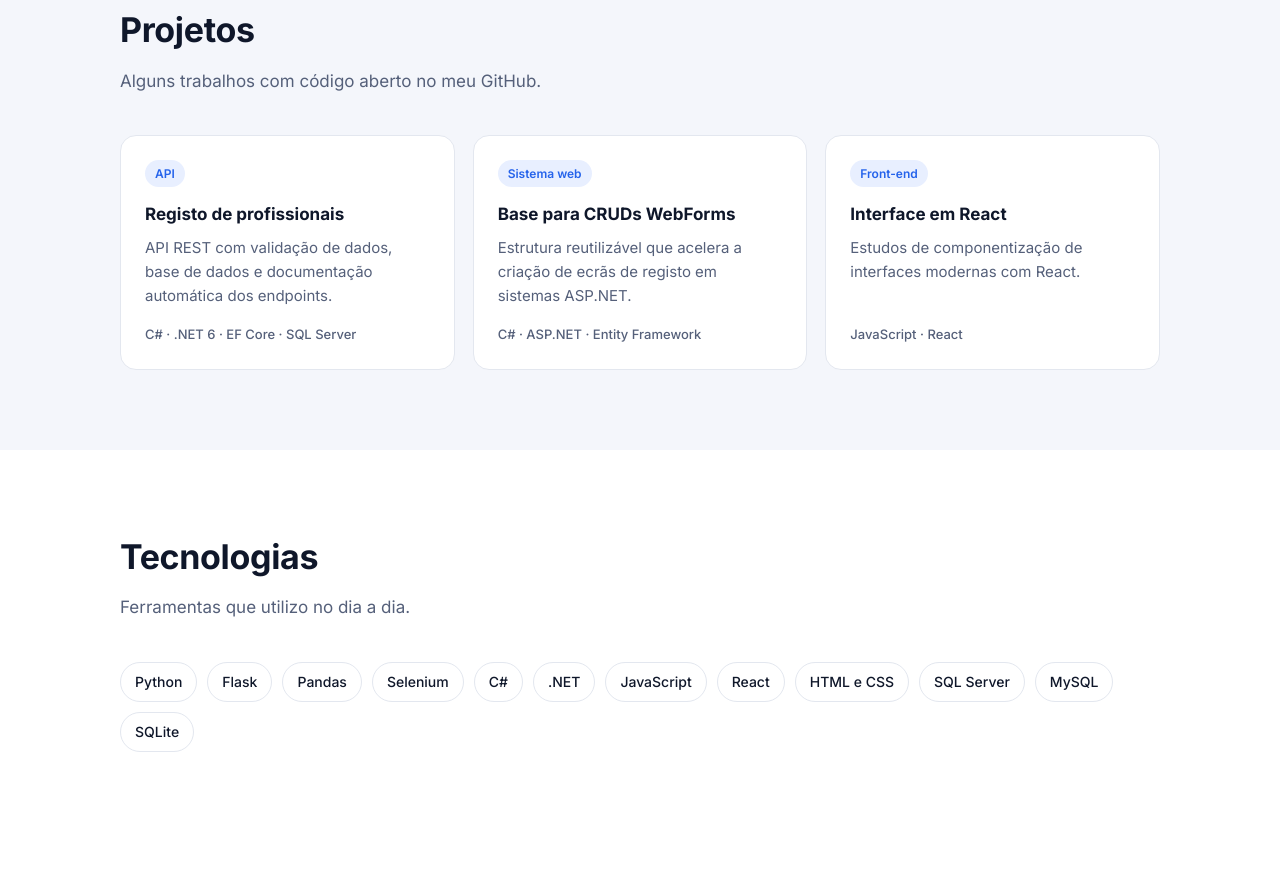
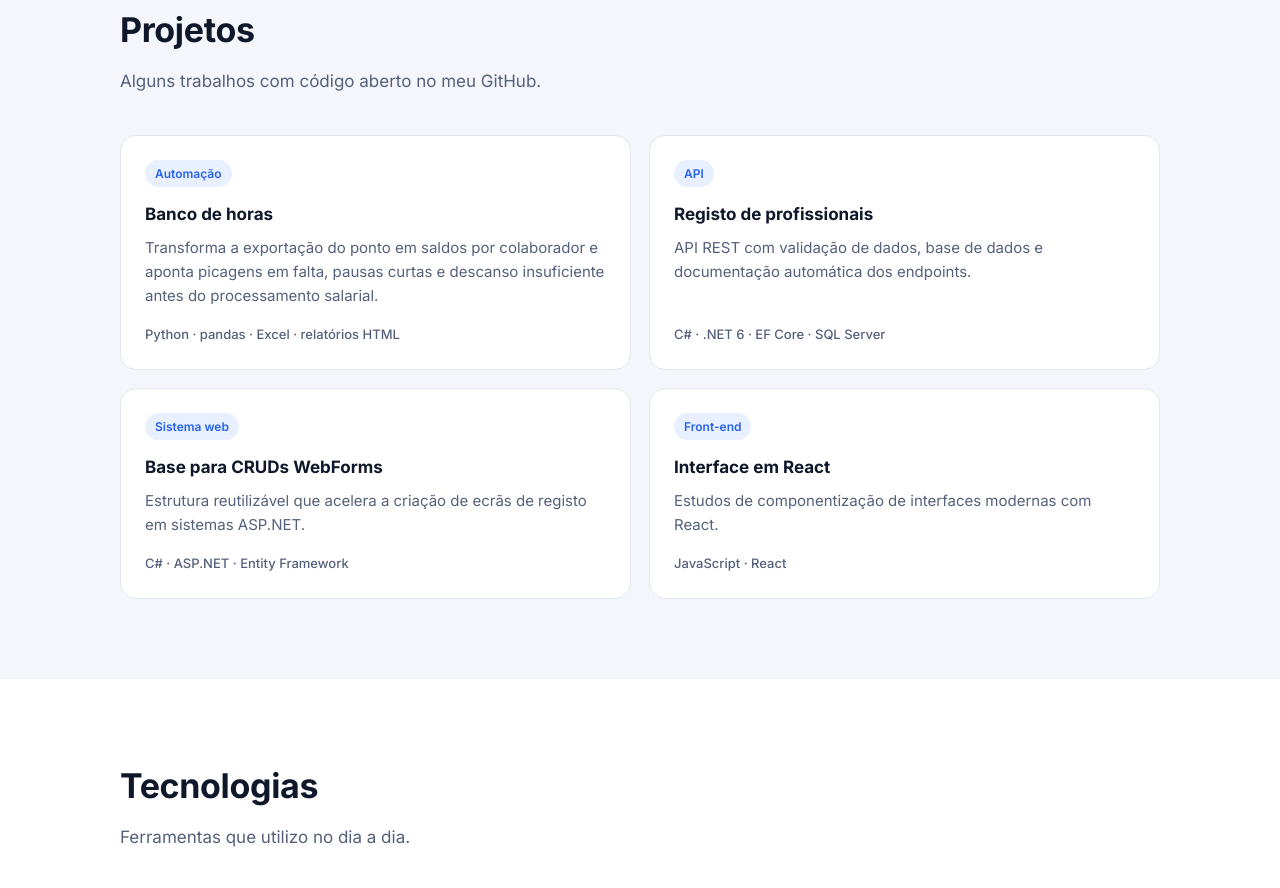
Before and after one commit to alelexand/alelexand.github.io, a plain HTML site: page pt/index.html in a window 1280 px wide. Shown: the part 1788-2676 px from the top of the page. Drawn offline with Linux system fonts and the light colour scheme.

Commit message:
Add hour bank checker project

```diff
--- a/pt/index.html
+++ b/pt/index.html
@@ -126,6 +126,12 @@
           <p>Alguns trabalhos com código aberto no meu GitHub.</p>
         </div>
         <div class="projects">
+          <a class="card project" href="https://github.com/alelexand/hour-bank-checker" target="_blank" rel="noopener">
+            <span class="tag">Automação</span>
+            <h3>Banco de horas</h3>
+            <p>Transforma a exportação do ponto em saldos por colaborador e aponta picagens em falta, pausas curtas e descanso insuficiente antes do processamento salarial.</p>
+            <span class="stack">Python · pandas · Excel · relatórios HTML</span>
+          </a>
           <a class="card project" href="https://github.com/alelexand/DesafioImplanta" target="_blank" rel="noopener">
             <span class="tag">API</span>
             <h3>Registo de profissionais</h3>
--- a/styles.css
+++ b/styles.css
@@ -118,7 +118,7 @@ section { padding: 80px 0; }
 .step h3 { margin: 0 0 6px; font-size: 17px; }
 .step p { margin: 0; color: var(--muted); font-size: 15px; }
 
-.projects { display: grid; grid-template-columns: repeat(3, 1fr); gap: 18px; }
+.projects { display: grid; grid-template-columns: repeat(2, 1fr); gap: 18px; }
 .project { display: flex; flex-direction: column; text-decoration: none; transition: border-color .15s; }
 .project:hover { border-color: var(--accent); }
 .tag {
```
Also changed, not shown: index.html (+6 -0 lines).
